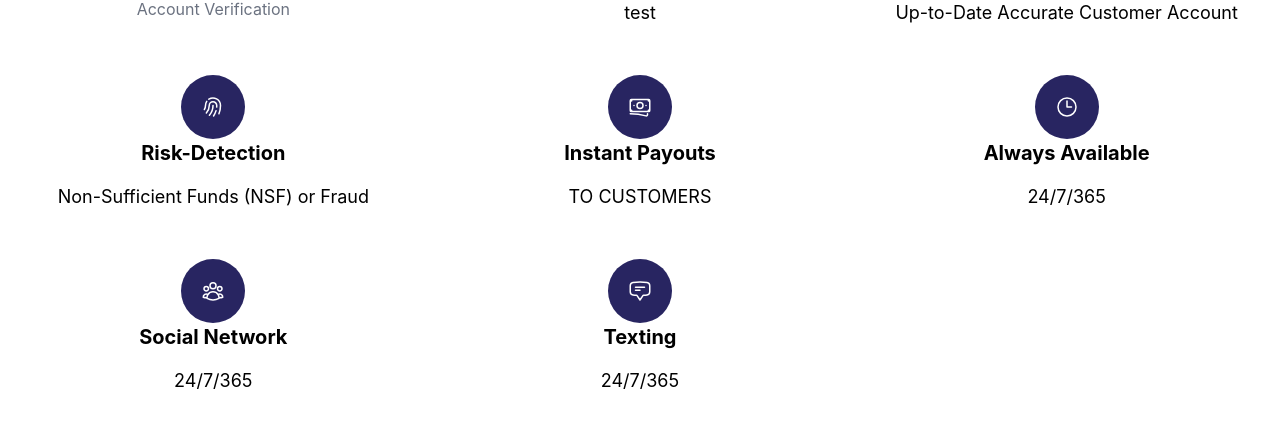
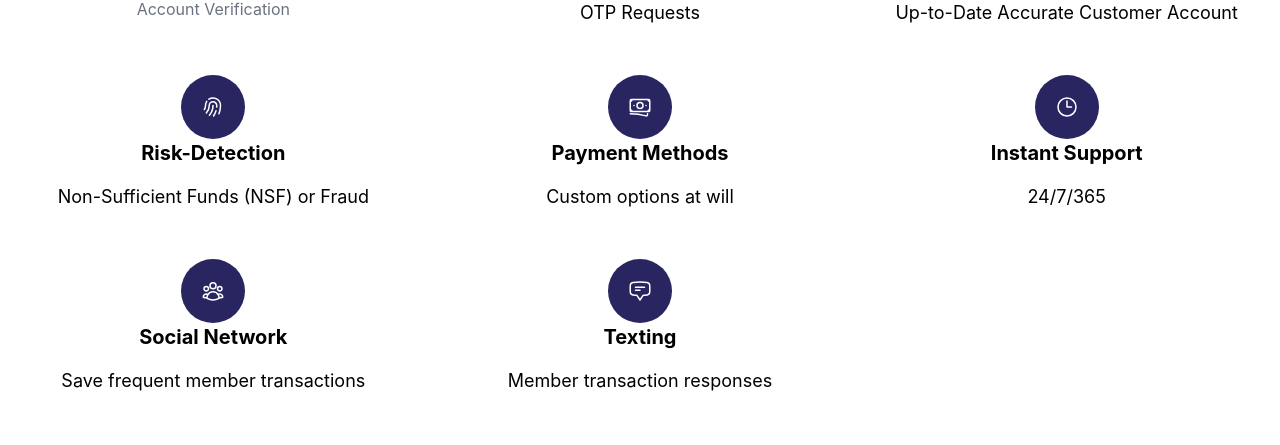
Before and after one commit to rsa-doalllabs/mybuxx-landing, a Next.js app: page / in a window 1280 px wide. Shown: the part 1550-1995 px from the top of the page. Built offline with nearby package versions, Linux system fonts and the light colour scheme.

Commit message:
update on stats

```diff
--- a/app/sections/Stats.tsx
+++ b/app/sections/Stats.tsx
@@ -48,7 +48,7 @@ const Stats = () => {
 
           </div>
           <h3 className="mb-2 text-xl font-bold dark:text-white">Verification Embedded</h3>
-          <p className="text-lg mt-2">test</p>
+          <p className="text-lg mt-2">OTP Requests</p>
         </div>
 
         {/* Servers */}
@@ -85,10 +85,9 @@ const Stats = () => {
             <svg xmlns="http://www.w3.org/2000/svg" fill="none" viewBox="0 0 24 24" strokeWidth="1.5" stroke="currentColor" className="w-6 h-6 stroke-white hover:stroke-cyan-700">
               <path strokeLinecap="round" strokeLinejoin="round" d="M2.25 18.75a60.07 60.07 0 0 1 15.797 2.101c.727.198 1.453-.342 1.453-1.096V18.75M3.75 4.5v.75A.75.75 0 0 1 3 6h-.75m0 0v-.375c0-.621.504-1.125 1.125-1.125H20.25M2.25 6v9m18-10.5v.75c0 .414.336.75.75.75h.75m-1.5-1.5h.375c.621 0 1.125.504 1.125 1.125v9.75c0 .621-.504 1.125-1.125 1.125h-.375m1.5-1.5H21a.75.75 0 0 0-.75.75v.75m0 0H3.75m0 0h-.375a1.125 1.125 0 0 1-1.125-1.125V15m1.5 1.5v-.75A.75.75 0 0 0 3 15h-.75M15 10.5a3 3 0 1 1-6 0 3 3 0 0 1 6 0Zm3 0h.008v.008H18V10.5Zm-12 0h.008v.008H6V10.5Z" />
             </svg>
-
           </div>
-          <h3 className="mb-2 text-xl font-bold dark:text-white">Instant Payouts</h3>
-          <p className="text-lg mt-2"> TO CUSTOMERS</p>
+          <h3 className="mb-2 text-xl font-bold dark:text-white">Payment Methods</h3>
+          <p className="text-lg mt-2"> Custom options at will </p>
         </div>
 
         {/* Servers */}
@@ -98,9 +97,8 @@ const Stats = () => {
             <svg xmlns="http://www.w3.org/2000/svg" fill="none" viewBox="0 0 24 24" strokeWidth="1.5" stroke="currentColor" className="w-6 h-6 stroke-white hover:stroke-cyan-700">
               <path strokeLinecap="round" strokeLinejoin="round" d="M12 6v6h4.5m4.5 0a9 9 0 1 1-18 0 9 9 0 0 1 18 0Z" />
             </svg>
-
           </div>
-          <h3 className="mb-2 text-xl font-bold dark:text-white">Always Available</h3>
+          <h3 className="mb-2 text-xl font-bold dark:text-white">Instant Support</h3>
           <p className="text-lg mt-2">24/7/365</p>
         </div>
 
@@ -108,28 +106,24 @@ const Stats = () => {
         <div className="flex flex-col items-center justify-center text-center">
           <div className="w-16 h-16 secondary-color rounded-full flex items-center justify-center">
             {/* Icon placeholder */}
-            <svg xmlns="http://www.w3.org/2000/svg" fill="none" viewBox="0 0 24 24" stroke-width="1.5" stroke="currentColor" className="w-6 h-6 stroke-white hover:stroke-cyan-700">
-              <path stroke-linecap="round" stroke-linejoin="round" d="M18 18.72a9.094 9.094 0 0 0 3.741-.479 3 3 0 0 0-4.682-2.72m.94 3.198.001.031c0 .225-.012.447-.037.666A11.944 11.944 0 0 1 12 21c-2.17 0-4.207-.576-5.963-1.584A6.062 6.062 0 0 1 6 18.719m12 0a5.971 5.971 0 0 0-.941-3.197m0 0A5.995 5.995 0 0 0 12 12.75a5.995 5.995 0 0 0-5.058 2.772m0 0a3 3 0 0 0-4.681 2.72 8.986 8.986 0 0 0 3.74.477m.94-3.197a5.971 5.971 0 0 0-.94 3.197M15 6.75a3 3 0 1 1-6 0 3 3 0 0 1 6 0Zm6 3a2.25 2.25 0 1 1-4.5 0 2.25 2.25 0 0 1 4.5 0Zm-13.5 0a2.25 2.25 0 1 1-4.5 0 2.25 2.25 0 0 1 4.5 0Z" />
+            <svg xmlns="http://www.w3.org/2000/svg" fill="none" viewBox="0 0 24 24" strokeWidth="1.5" stroke="currentColor" className="w-6 h-6 stroke-white hover:stroke-cyan-700">
+              <path strokeLinecap="round" strokeLinejoin="round" d="M18 18.72a9.094 9.094 0 0 0 3.741-.479 3 3 0 0 0-4.682-2.72m.94 3.198.001.031c0 .225-.012.447-.037.666A11.944 11.944 0 0 1 12 21c-2.17 0-4.207-.576-5.963-1.584A6.062 6.062 0 0 1 6 18.719m12 0a5.971 5.971 0 0 0-.941-3.197m0 0A5.995 5.995 0 0 0 12 12.75a5.995 5.995 0 0 0-5.058 2.772m0 0a3 3 0 0 0-4.681 2.72 8.986 8.986 0 0 0 3.74.477m.94-3.197a5.971 5.971 0 0 0-.94 3.197M15 6.75a3 3 0 1 1-6 0 3 3 0 0 1 6 0Zm6 3a2.25 2.25 0 1 1-4.5 0 2.25 2.25 0 0 1 4.5 0Zm-13.5 0a2.25 2.25 0 1 1-4.5 0 2.25 2.25 0 0 1 4.5 0Z" />
             </svg>
-
-
           </div>
           <h3 className="mb-2 text-xl font-bold dark:text-white">Social Network</h3>
-          <p className="text-lg mt-2">24/7/365</p>
+          <p className="text-lg mt-2">Save frequent member transactions</p>
         </div>
 
         {/* Texting */}
         <div className="flex flex-col items-center justify-center text-center">
           <div className="w-16 h-16 secondary-color rounded-full flex items-center justify-center">
             {/* Icon placeholder */}
-            <svg xmlns="http://www.w3.org/2000/svg" fill="none" viewBox="0 0 24 24" stroke-width="1.5" stroke="currentColor" className="w-6 h-6 stroke-white hover:stroke-cyan-700" >
-              <path stroke-linecap="round" stroke-linejoin="round" d="M7.5 8.25h9m-9 3H12m-9.75 1.51c0 1.6 1.123 2.994 2.707 3.227 1.129.166 2.27.293 3.423.379.35.026.67.21.865.501L12 21l2.755-4.133a1.14 1.14 0 0 1 .865-.501 48.172 48.172 0 0 0 3.423-.379c1.584-.233 2.707-1.626 2.707-3.228V6.741c0-1.602-1.123-2.995-2.707-3.228A48.394 48.394 0 0 0 12 3c-2.392 0-4.744.175-7.043.513C3.373 3.746 2.25 5.14 2.25 6.741v6.018Z" />
+            <svg xmlns="http://www.w3.org/2000/svg" fill="none" viewBox="0 0 24 24" strokeWidth="1.5" stroke="currentColor" className="w-6 h-6 stroke-white hover:stroke-cyan-700" >
+              <path strokeLinecap="round" strokeLinejoin="round" d="M7.5 8.25h9m-9 3H12m-9.75 1.51c0 1.6 1.123 2.994 2.707 3.227 1.129.166 2.27.293 3.423.379.35.026.67.21.865.501L12 21l2.755-4.133a1.14 1.14 0 0 1 .865-.501 48.172 48.172 0 0 0 3.423-.379c1.584-.233 2.707-1.626 2.707-3.228V6.741c0-1.602-1.123-2.995-2.707-3.228A48.394 48.394 0 0 0 12 3c-2.392 0-4.744.175-7.043.513C3.373 3.746 2.25 5.14 2.25 6.741v6.018Z" />
             </svg>
-
-
           </div>
           <h3 className="mb-2 text-xl font-bold dark:text-white">Texting</h3>
-          <p className="text-lg mt-2">24/7/365</p>
+          <p className="text-lg mt-2">Member transaction responses </p>
         </div>
       </div>
     </div>
--- a/app/sections/VideoSection.tsx
+++ b/app/sections/VideoSection.tsx
@@ -16,15 +16,33 @@
 
 'use client'
 
-import React, { Suspense } from 'react'
+import { useInView } from 'framer-motion'
+import React, { Suspense, useEffect, useRef } from 'react'
 
 
 const VideoSection = () => {
+  const videoRef = useRef<HTMLVideoElement>(null!)
+  const isInView = useInView(videoRef)
+
+  const url = '/public/videos/cashman.mp4'
+
+  useEffect(() => {
+    if (isInView) {
+      videoRef.current.play()
+    }
+  }, [isInView])
 
   return (
     <Suspense fallback="<p>...Loading video...</p>">
-      <video className='flex h-full w-full' loop playsInline controls autoPlay muted>
-        <source src={require('../../public/videos/cashman.mp4')} type='video/mp4' />
+      <video className='flex h-full w-full'
+        ref={videoRef}
+        src={url}
+        controls={false}
+        muted={true}
+        loop={true}
+        autoPlay={true}
+        playsInline={true}
+      >
       </video>
     </Suspense>
   )
--- a/package.json
+++ b/package.json
@@ -48,11 +48,10 @@
     "@t3-oss/env-nextjs": "^0.7.1",
     "@vercel/otel": "^0.3.0",
     "class-variance-authority": "^0.7.0",
+    "framer-motion": "^11.0.5",
     "lodash": "^4.17.21",
     "next": "^14.0.3",
     "next-compose-plugins": "^2.2.1",
-    "next-video": "^0.14.3",
-    "next-videos": "^1.4.1",
     "nodemailer": "^6.9.9",
     "react": "^18.2.0",
     "react-dom": "^18.2.0",
```
Also changed, not shown: next.config.mjs (+1 -9 lines), 2 other files (tests, documents, lock files or other folders).
